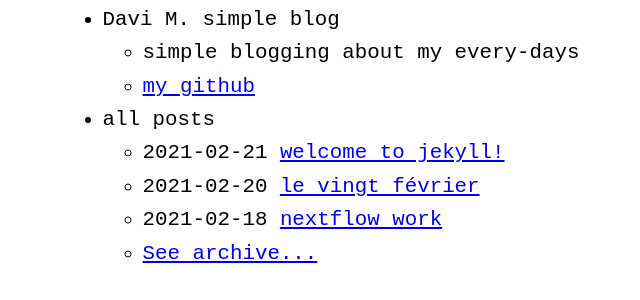
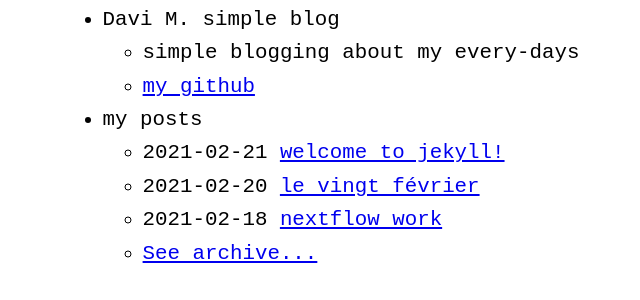
Before and after one commit to Mxrcon/backup-mxrcon, a Jekyll site: the page built from index.md, in a window 1280 px wide. Shown: the part 168-468 px from the top of the page, without its empty margins (319-959 px from the left). Built offline with Jekyll 4.4.1, drawn with Linux system fonts in a browser that asks for light colours.

```diff
--- a/_data/menu.yml
+++ b/_data/menu.yml
@@ -7,7 +7,7 @@ entries:
       - title: simple blogging about my every-days
       - title: "<a href='https://github.com/Mxrcon'>my github</a>"
 
-  - title: all posts
+  - title: my posts
     post_list:
       limit: 3
       show_more: true
```
